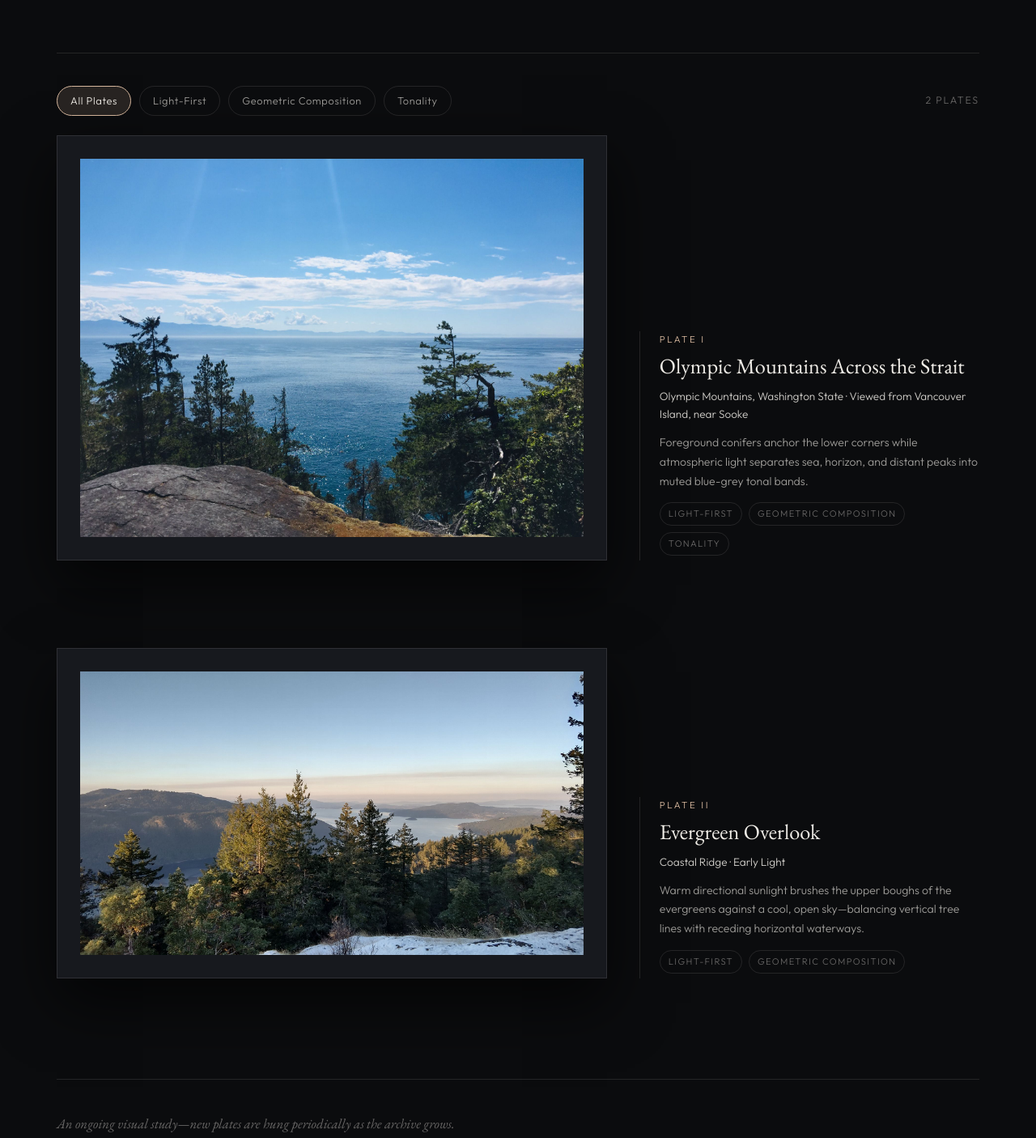
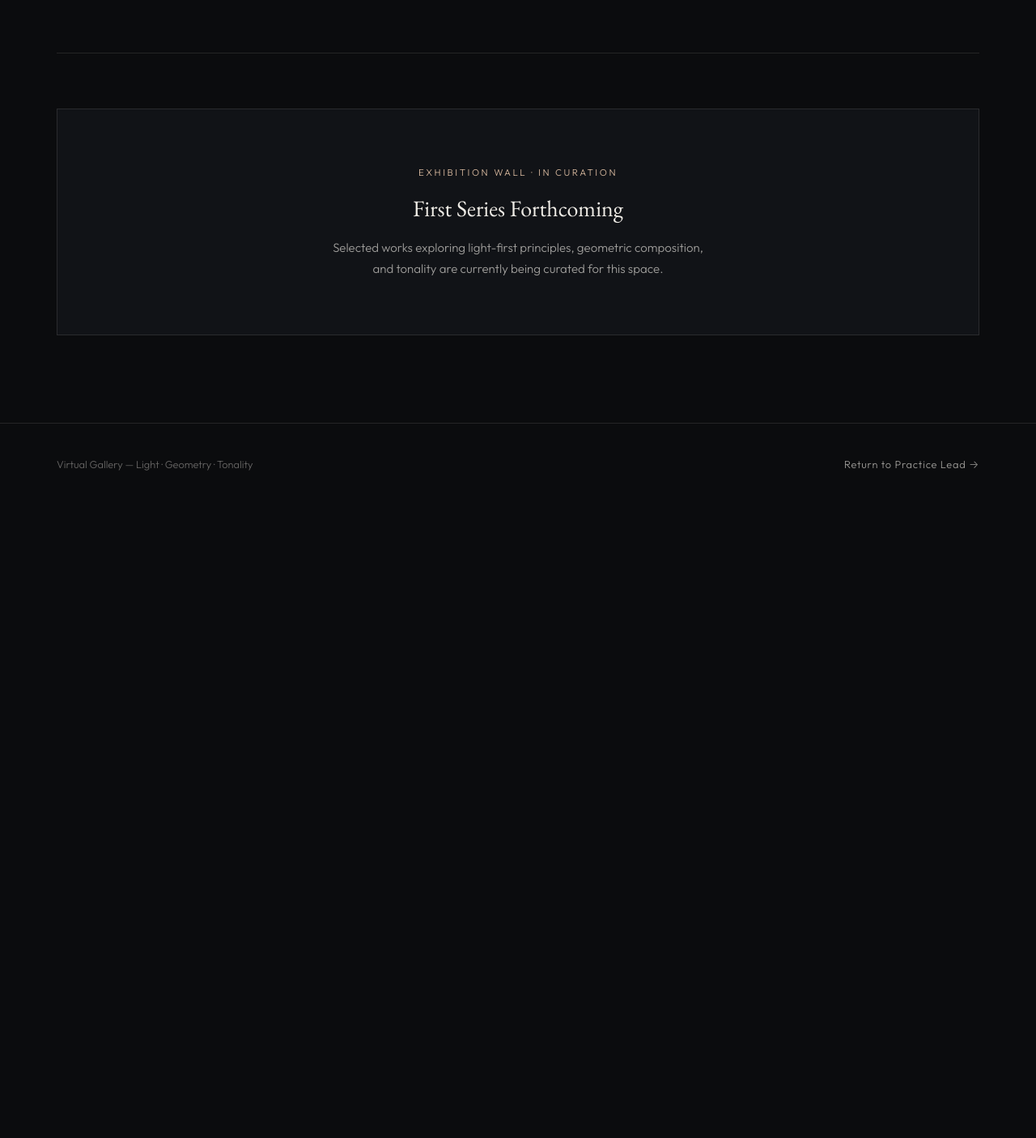
Before and after one commit to anorthernfriend/anorthernfriend.github.io, a plain HTML site: page photography.html in a window 1280 px wide. Shown: the part 746-2151 px from the top of the page at 81% size. After the commit the page ends 1370 px from the top, so only its background shows below. Drawn offline with nearby package versions, Linux system fonts and the light colour scheme.

Commit message:
Remove placeholder banner photos from photography.html virtual gallery ahead of curated works

```diff
--- a/photography.html
+++ b/photography.html
@@ -539,31 +539,42 @@ body {
       </div>
     </section>
 
-    <div class="filter-bar" aria-label="Filter plates by study">
+    <div class="filter-bar" aria-label="Filter plates by study" style="display:none">
       <div class="filter-group" role="tablist">
         <button type="button" class="filter-btn active" data-study="all">All Plates</button>
         <button type="button" class="filter-btn" data-study="light">Light-First</button>
         <button type="button" class="filter-btn" data-study="geometry">Geometric Composition</button>
         <button type="button" class="filter-btn" data-study="tonality">Tonality</button>
       </div>
-      <span id="plateCount" class="plate-count">2 Plates</span>
+      <span id="plateCount" class="plate-count">0 Plates</span>
     </div>
 
-    <section class="exhibition" aria-label="Exhibited photographs">
+    <section class="exhibition" aria-label="Exhibited photographs" style="padding-top:var(--s5)">
+      <div style="border:1px solid var(--line);background:var(--wall);padding:var(--s5) var(--s4);text-align:center">
+        <span class="plate-id" style="margin-bottom:12px">Exhibition Wall · In Curation</span>
+        <h3 style="margin:0 0 12px;font-family:var(--font-serif);font-weight:400;font-size:1.75rem;color:var(--fg)">First Series Forthcoming</h3>
+        <p style="margin:0 auto;max-width:48ch;font-size:0.94rem;color:var(--muted);line-height:1.7">
+          Selected works exploring light-first principles, geometric composition, and tonality are currently being curated for this space.
+        </p>
+      </div>
+
+      <!--
+        To hang photographs in the gallery:
+        1. Remove style="display:none" from .filter-bar above and remove the "Exhibition Wall · In Curation" block.
+        2. Add one <figure class="plate" data-studies="light geometry tonality"> block per photograph:
+
         <figure class="plate" data-studies="light geometry tonality">
           <button type="button" class="mat-frame"
-          data-full="assets/banner-coastal-pines.jpg"
-          data-title="Plate I — Olympic Mountains Across the Strait"
-          data-sub="Olympic Mountains, Washington State — photographed from a park near Sooke, Vancouver Island.">
-          <img src="assets/banner-coastal-pines.jpg" alt="Olympic Mountains in Washington State viewed across the Strait of Juan de Fuca from Vancouver Island near Sooke">
+            data-full="assets/gallery-01.jpg"
+            data-title="Plate I — Title"
+            data-sub="Location · Notes">
+            <img src="assets/gallery-01.jpg" alt="Description">
           </button>
           <figcaption class="placard">
             <span class="plate-id">Plate I</span>
-          <h3>Olympic Mountains Across the Strait</h3>
-          <p class="placard-loc">Olympic Mountains, Washington State · Viewed from Vancouver Island, near Sooke</p>
-          <p class="placard-note">
-            Foreground conifers anchor the lower corners while atmospheric light separates sea, horizon, and distant peaks into muted blue-grey tonal bands.
-          </p>
+            <h3>Title</h3>
+            <p class="placard-loc">Location</p>
+            <p class="placard-note">Curatorial note on light, geometry, and tonality.</p>
             <div class="tag-row">
               <span class="tag">Light-First</span>
               <span class="tag">Geometric Composition</span>
@@ -571,36 +582,7 @@ body {
             </div>
           </figcaption>
         </figure>
-
-      <figure class="plate" data-studies="light geometry">
-        <button type="button" class="mat-frame"
-          data-full="assets/hero-evergreen-vista.jpg"
-          data-title="Plate II — Evergreen Overlook"
-          data-sub="Coastal conifers and layered water ridges in clear low-angle morning light.">
-          <img src="assets/hero-evergreen-vista.jpg" alt="Coastal evergreen conifers overlooking calm water and receding mountain ridges in morning light">
-        </button>
-        <figcaption class="placard">
-          <span class="plate-id">Plate II</span>
-          <h3>Evergreen Overlook</h3>
-          <p class="placard-loc">Coastal Ridge · Early Light</p>
-          <p class="placard-note">
-            Warm directional sunlight brushes the upper boughs of the evergreens against a cool, open sky—balancing vertical tree lines with receding horizontal waterways.
-          </p>
-          <div class="tag-row">
-            <span class="tag">Light-First</span>
-            <span class="tag">Geometric Composition</span>
-          </div>
-        </figcaption>
-      </figure>
-
-      <!--
-        To add a new photograph to the gallery, duplicate a <figure class="plate"> block above,
-        update data-studies ("light", "geometry", "tonality"), Plate number, image path, and placard text.
       -->
-
-      <p class="archive-note">
-        An ongoing visual study—new plates are hung periodically as the archive grows.
-      </p>
     </section>
   </main>
 
```
Lines whose indentation alone changed are shown as unchanged.
